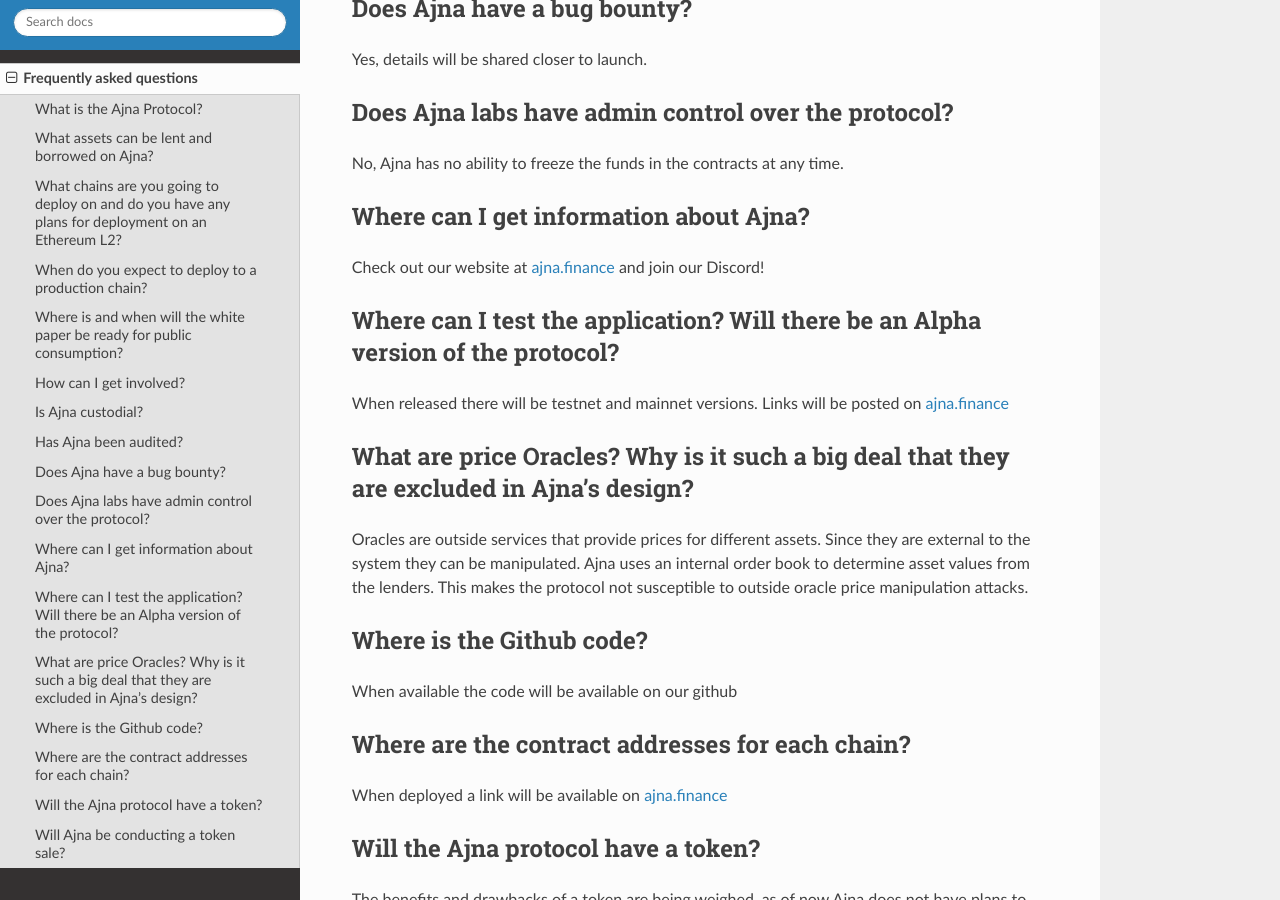
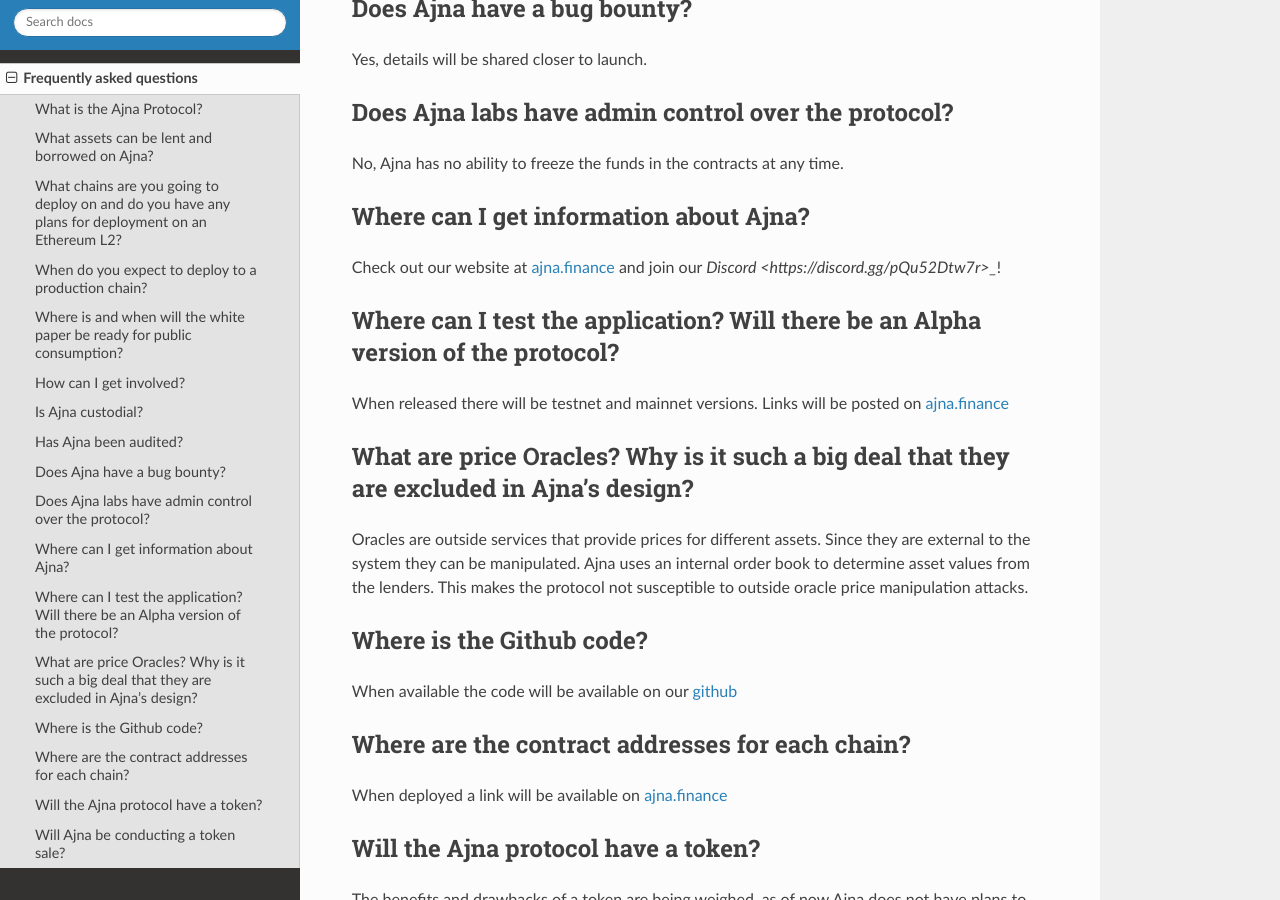
Before and after one commit to hieronx/docs, a Sphinx documentation site: the page built from docs/source/FAQ.rst, in a window 1280 px wide and 900 px high, scrolled down 1232 px. Built offline with Sphinx 7.4.7 and the Read the Docs theme 2.0.0, drawn with Linux system fonts in a browser that asks for light colours; some of the changed lines change nothing that is shown.

Commit message:
link cleanup

```diff
--- a/docs/source/FAQ.rst
+++ b/docs/source/FAQ.rst
@@ -3,7 +3,6 @@
 
 What is the Ajna Protocol?
 ------------
-
 The Ajna protocol is a noncustodial, peer-to-peer, permissionless lending,
 borrowing and trading system implemented for the Ethereum Virtual Machine
 that requires no governance or external price feeds to function.
@@ -61,7 +60,7 @@
 
 Where can I get information about Ajna?
 ----------------
-Check out our website at `ajna.finance <https://ajna.finance/>`_ and join our Discord!
+Check out our website at `ajna.finance <https://ajna.finance/>`_ and join our `Discord <https://discord.gg/pQu52Dtw7r>_`!
 
 Where can I test the application? Will there be an Alpha version of the protocol?
 ----------------
@@ -75,7 +74,7 @@
 
 Where is the Github code?
 ----------------
-When available the code will be available on our github
+When available the code will be available on our `github <https://github.com/ajna-finance>`_
 
 Where are the contract addresses for each chain?
 ----------------
```
